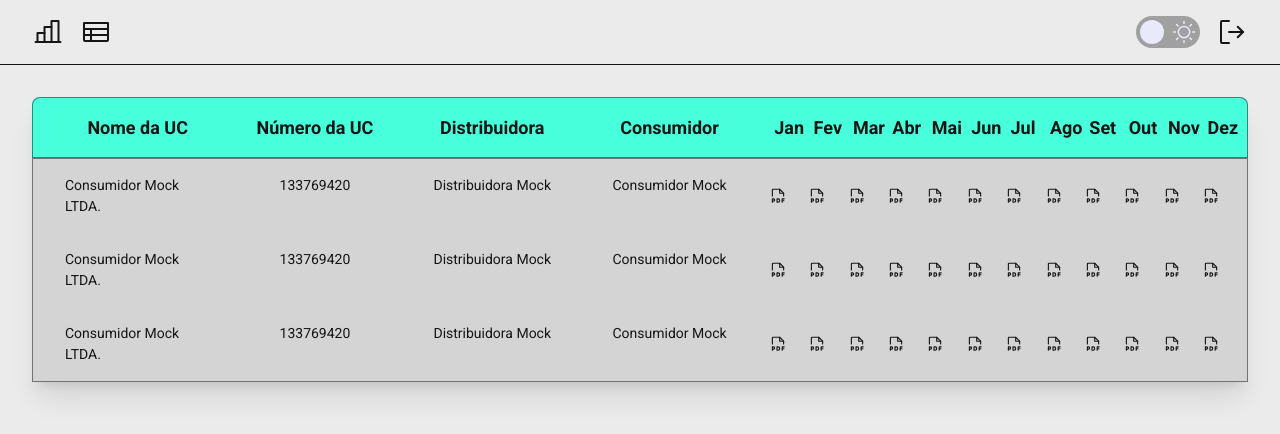
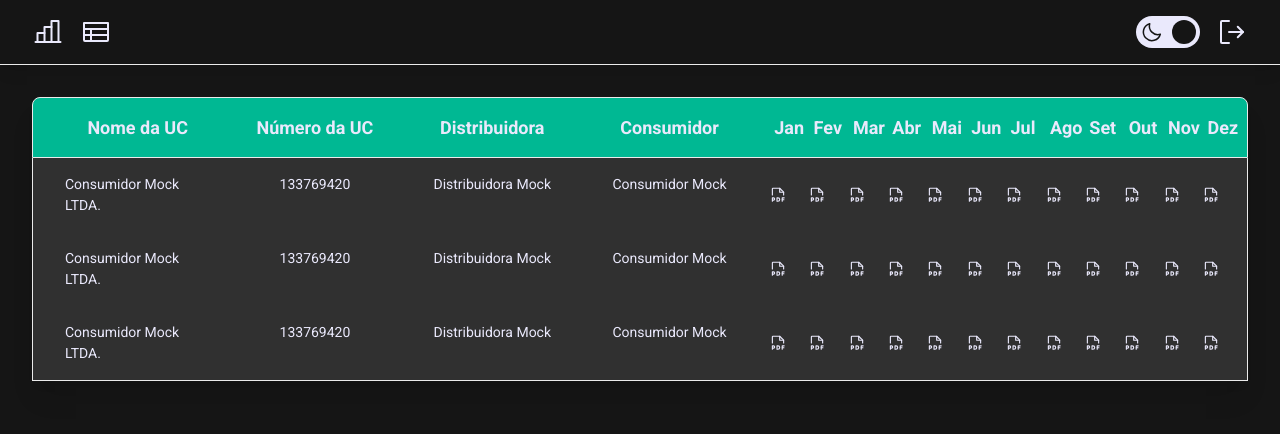
Before and after one commit to mattpsvreis/testelumi, a React (Vite) app in the folder frontend/: page /biblioteca in a window 1280 px wide. Shown: the top 434 px of the page. Built offline with nearby package versions, Linux system fonts and the light colour scheme; sample sign-in values are in the browser's storage.

Commit message:
(frontend) feat: 404, fixed colours here and there, localstorage for theme

```diff
--- a/frontend/src/components/data-input/toggle-dark-mode/index.tsx
+++ b/frontend/src/components/data-input/toggle-dark-mode/index.tsx
@@ -10,13 +10,18 @@ interface ToggleDarkModeProps {
 const ToggleDarkMode: React.FC<ToggleDarkModeProps> = ({ id }) => {
   const { theme, toggleTheme } = useThemeStore();
 
+  function handleToggleTheme() {
+    localStorage.setItem('theme', theme === 'light' ? 'dark' : 'light');
+    toggleTheme();
+  }
+
   return (
     <div
       id={id}
       className={`relative flex h-8 w-16 cursor-pointer items-center justify-between rounded-full px-1 transition-colors duration-300 ${
         theme === 'dark' ? 'bg-dark-text' : 'bg-light-placeholder'
       }`}
-      onClick={() => toggleTheme()}
+      onClick={handleToggleTheme}
     >
       <Moon size={24} className='text-light-text' />
       <Sun size={24} className='text-dark-text' />
--- a/frontend/src/layouts/desktop/components/desktop-header/index.tsx
+++ b/frontend/src/layouts/desktop/components/desktop-header/index.tsx
@@ -27,7 +27,7 @@ const DesktopHeader: React.FC<DesktopHeaderProps> = ({
   }
 
   return shouldRender ? (
-    <div className='flex min-h-12 w-full flex-row items-center justify-between px-8 py-4'>
+    <div className='flex min-h-12 w-full flex-row items-center justify-between px-8 py-4 shadow-lg'>
       <div className='flex flex-row items-center gap-4'>
         <Link to='/dashboard' className='no-outline-border outline-none'>
           <ChartBar
--- /dev/null
+++ b/frontend/src/pages/404/index.tsx
@@ -0,0 +1,15 @@
+import { Link } from 'react-router-dom';
+
+const NotFound: React.FC = () => {
+  return (
+    <div className='mt-8 flex w-full flex-col items-center gap-2'>
+      <h1 className='text-2xl text-light-text dark:text-dark-text font-semibold'>
+        404 - Não Encontrada :(
+      </h1>
+      <p className='text-light-text dark:text-dark-text'>A página que você está procurando não existe.</p>
+      <Link to='/dashboard' className='underline text-light-primary'>Voltar à página inicial</Link>
+    </div>
+  );
+};
+
+export default NotFound;
--- a/frontend/src/pages/biblioteca/components/table/index.tsx
+++ b/frontend/src/pages/biblioteca/components/table/index.tsx
@@ -32,7 +32,7 @@ const Table: React.FC<TableProps> = ({ data }) => {
 
   return (
     <table className='flex w-full flex-col items-center text-light-text shadow-xl dark:text-dark-text'>
-      <thead className='border-1 w-full rounded-t-lg border border-dark-background/50 bg-light-secondary px-4 text-lg dark:border-light-background dark:bg-dark-secondary'>
+      <thead className='border-1 w-full rounded-t-lg border border-dark-background/50 bg-light-primary px-4 text-lg dark:border-light-background dark:bg-dark-secondary'>
         <tr className='flex w-full flex-row'>
           <th className='flex w-[15%] justify-center p-4 font-semibold'>
             Nome da UC
@@ -53,7 +53,7 @@ const Table: React.FC<TableProps> = ({ data }) => {
           ))}
         </tr>
       </thead>
-      <tbody className='border-1 border-t-none w-full border border-dark-background/50 bg-light-foreground px-4 text-sm dark:border-light-background dark:bg-dark-foreground'>
+      <tbody className='border-1 w-full border border-t-0 border-dark-background/50 bg-light-foreground px-4 text-sm dark:border-light-background dark:bg-dark-foreground'>
         {data.map((consumidor, key) => (
           <tr key={key} className='flex w-full flex-row'>
             <td className='flex w-[15%] justify-center p-4'>
--- a/frontend/src/routes/MainRoutes.tsx
+++ b/frontend/src/routes/MainRoutes.tsx
@@ -1,7 +1,13 @@
 import Layout from '@layouts/Layout';
 import { useAuthStore } from '@stores/AuthStore';
-import { Route, BrowserRouter as Router, Routes } from 'react-router-dom';
+import {
+  Navigate,
+  Route,
+  BrowserRouter as Router,
+  Routes,
+} from 'react-router-dom';
 
+import NotFound from '@pages/404';
 import Biblioteca from '@pages/biblioteca';
 import Dashboard from '@pages/dashboard';
 import Login from '@pages/login';
@@ -20,9 +26,13 @@ const MainRoutes: React.FC = () => {
 
           {/* Protected Routes */}
           <Route element={<ProtectedRoute isAuthenticated={isAuthenticated} />}>
+            <Route path='/' element={<Navigate to='/dashboard' />} />
             <Route path='/dashboard' element={<Dashboard />} />
             <Route path='/biblioteca' element={<Biblioteca />} />
           </Route>
+
+          {/* 404 Not Found Route */}
+          <Route path='*' element={<NotFound />} />
         </Routes>
       </Layout>
     </Router>
--- a/frontend/src/stores/ThemeStore.ts
+++ b/frontend/src/stores/ThemeStore.ts
@@ -8,7 +8,7 @@ interface ThemeState {
 }
 
 export const useThemeStore = create<ThemeState>((set) => ({
-  theme: 'light',
+  theme: localStorage.getItem('theme') === 'light' ? 'light' : 'dark',
   toggleTheme: () =>
     set((state) => ({ theme: state.theme === 'light' ? 'dark' : 'light' })),
 }));
--- a/frontend/tailwind.config.js
+++ b/frontend/tailwind.config.js
@@ -6,8 +6,8 @@ module.exports = {
     extend: {
       colors: {
         light: {
-          primary: '#00ffcc',
-          secondary: '#47ffda',
+          primary: '#00d9ad',
+          secondary: '#48b8a1',
           accent: '#00c3ff',
           background: '#ebebeb',
           text: '#151515',
```
